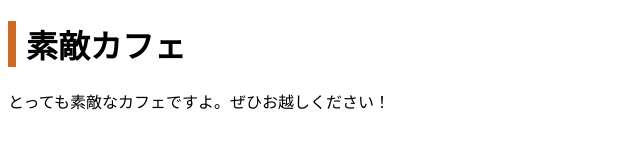
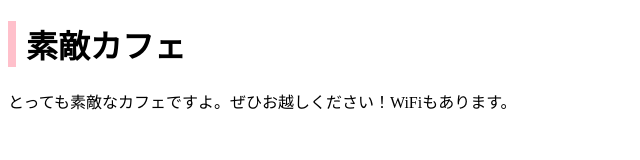
Before and after one commit to sirisiri2021/mycafe, a plain HTML site: page index.html in a window 1280 px wide. Shown: the whole page, without its empty margins (0-640 px from the left). Drawn offline with Linux system fonts and the light colour scheme.

Commit message:
Add files via upload

```diff
--- a/css/styles.css
+++ b/css/styles.css
@@ -1,6 +1,6 @@
 h1 {
   /* background-color: orange; */
   padding-left: 10px;
-  border-left: 8px solid chocolate;
+  border-left: 8px solid pink;
 
 }
--- a/index.html
+++ b/index.html
@@ -7,7 +7,7 @@
     </head>
     <body>
         <h1>素敵カフェ</h1>
-        <p>とっても素敵なカフェですよ。ぜひお越しください！</p>
+        <p>とっても素敵なカフェですよ。ぜひお越しください！WiFiもあります。</p>
 
     </body>
 </html>
```
